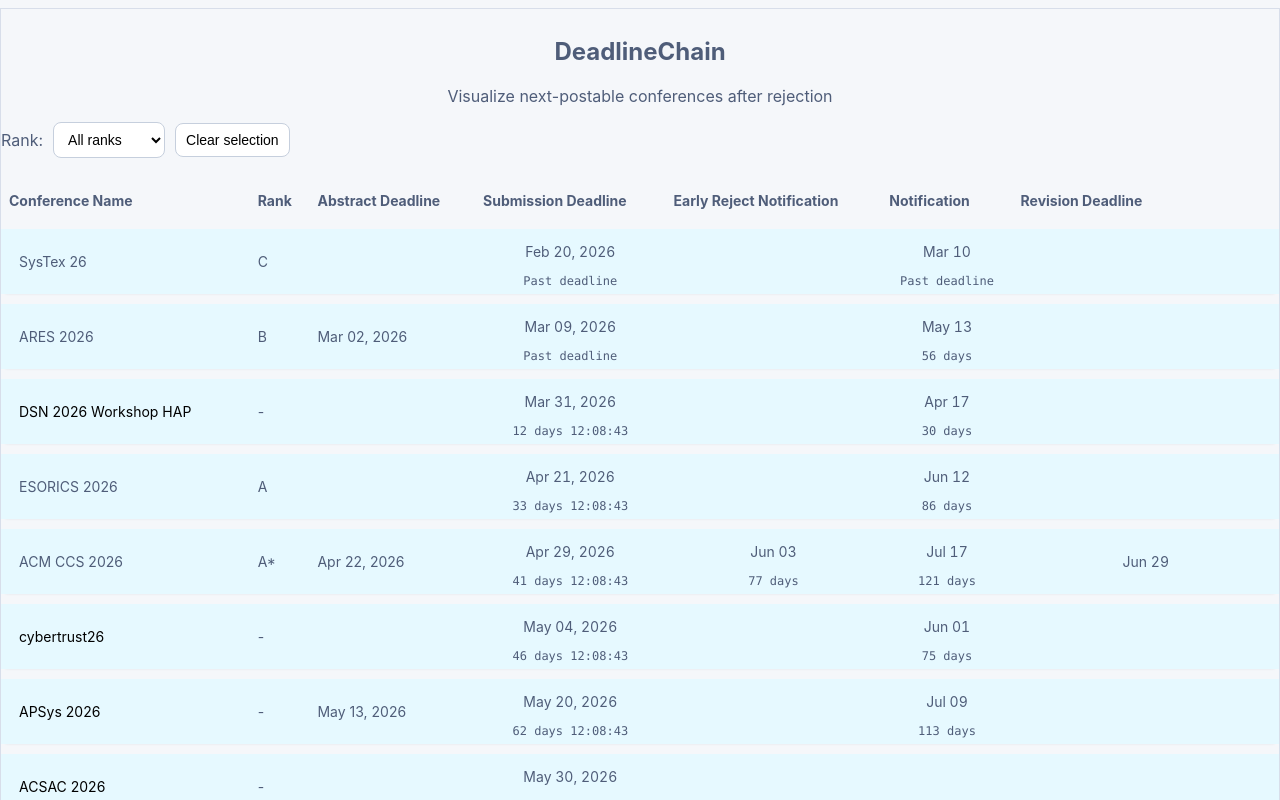
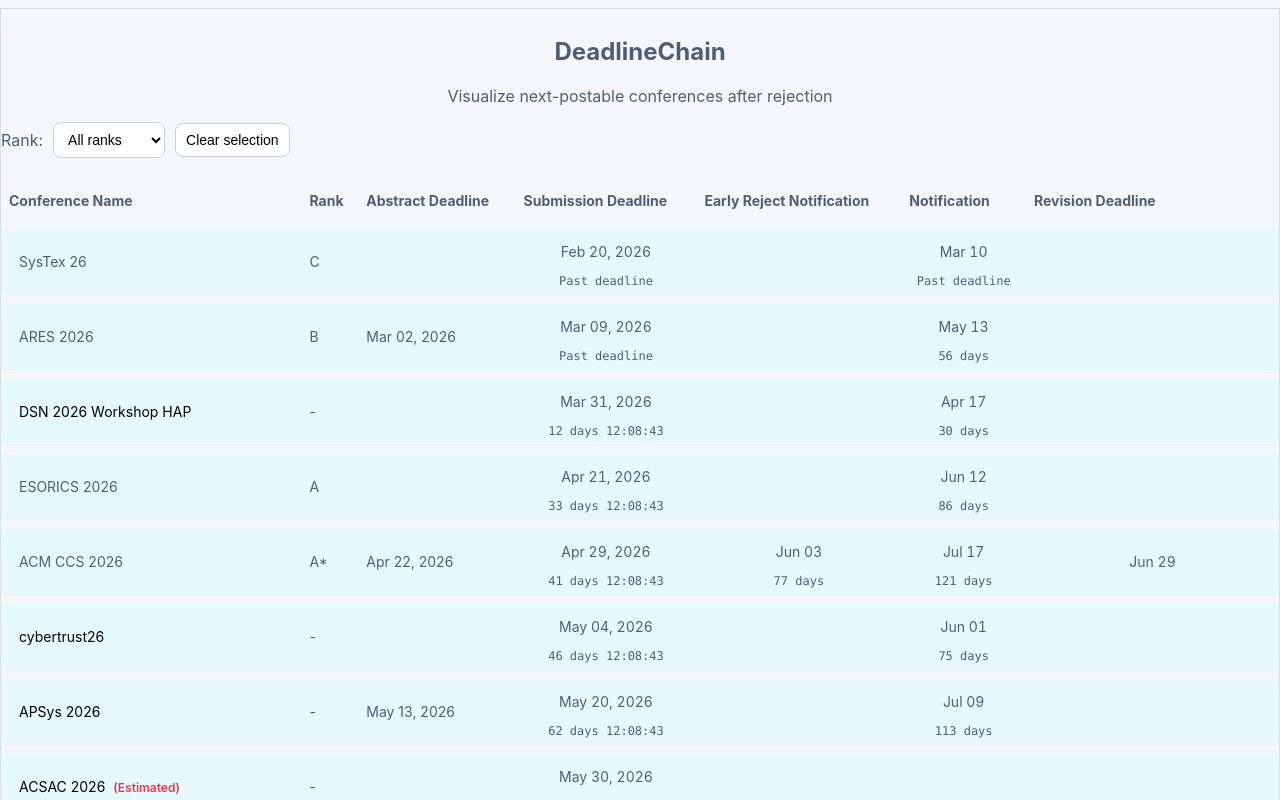
Before and after one commit to Tyojan/DeadlineChain, a Next.js app: page / in a window 1280 px wide. Shown: the top 800 px of the page. Built offline with nearby package versions, Linux system fonts and the light colour scheme.

Commit message:
見込みの表示、通知日未設定の場合の表示対応

```diff
--- a/pages/index.tsx
+++ b/pages/index.tsx
@@ -69,13 +69,13 @@
         if (tryJson && tryJson.ok) {
           const json = await tryJson.json();
           // try to also fetch CSV to fill missing metadata (rank/url)
-          let csvLookup: Record<string, { rank?: string; url?: string }> | undefined = undefined;
+          let csvLookup: Record<string, { rank?: string; url?: string; estimated?: boolean }> | undefined = undefined;
           try {
             const csvResp = await fetch('/conferences.csv');
             if (csvResp && csvResp.ok) {
               const csvText = await csvResp.text();
               const parsedCsv = parseConferenceCsv(csvText);
-              csvLookup = Object.fromEntries(parsedCsv.map((c) => [c.id, { rank: c.rank, url: c.url }]));
+              csvLookup = Object.fromEntries(parsedCsv.map((c) => [c.id, { rank: c.rank, url: c.url, estimated: c.estimated }]));
             }
           } catch (e) {
             // ignore CSV fetch/parse errors — JSON will still be used
@@ -287,6 +287,7 @@
             </thead>
             <tbody>
               {displayedConferences.map((conference) => {
+                const hasRejectable = Boolean(conference.r1_date || conference.r2_date || conference.revision_date);
                 const isEarliest = earliestConference?.id === conference.id;
                 const isSelectedDate = (date: string) =>
                   selection.selectedConference === conference.id && selection.selectedDate === date;
@@ -319,10 +320,10 @@
                   ...selection,
                   selectedType: 'R2'
                 });
-                const hasR1 = Boolean(conference.r1_date);
-                const hasR2 = Boolean(conference.r2_date);
-                if (availableIfR1 && hasR1) classes.push('available-r1');
-                if (availableIfR2 && hasR2) classes.push('available-r2');
+                  const hasR1 = Boolean(conference.r1_date);
+                  const hasR2 = Boolean(conference.r2_date);
+                  if (availableIfR1 && hasR1) classes.push('available-r1');
+                  if (availableIfR2 && hasR2) classes.push('available-r2');
 
                 const rowClass = classes.filter(Boolean).join(' ');
 
@@ -341,10 +342,16 @@
                           }}
                         >
                           {conference.name}
+                          {((conference.estimated === true) || (!hasRejectable && conference.paper_deadline)) ? (
+                            <span className="estimated">(Estimated)</span>
+                          ) : null}
                         </a>
                       ) : (
                         <button type="button" className="name-btn" onClick={() => { resetSelection(); }}>
                           {conference.name}
+                          {((conference.estimated === true) || (!hasRejectable && conference.paper_deadline)) ? (
+                            <span className="estimated">(Estimated)</span>
+                          ) : null}
                         </button>
                       )}
                     </td>
--- a/src/lib/csv.ts
+++ b/src/lib/csv.ts
@@ -58,7 +58,7 @@
 
   for (const field of REQUIRED_FIELDS) {
     if (!raw[field]) {
-      throw new Error(`必須項目が不足しています: ${field}`);
+      throw new Error(`Missing required field: ${field}`);
     }
   }
 
@@ -77,13 +77,17 @@
 
   for (const field of dateFields) {
     if (!isIsoDate(raw[field])) {
-      throw new Error(`${field} は YYYY-MM-DD 形式である必要があります: ${raw[field]}`);
+      throw new Error(`${field} must be in YYYY-MM-DD format: ${raw[field]}`);
     }
   }
 
   if (raw.camera_ready && !isIsoDate(raw.camera_ready)) {
-    throw new Error(`camera_ready は YYYY-MM-DD 形式である必要があります: ${raw.camera_ready}`);
+    throw new Error(`camera_ready must be in YYYY-MM-DD format: ${raw.camera_ready}`);
   }
+
+  // parse estimated flag if present (allow true/false, 1/0, yes/no)
+  const estimatedRaw = (raw['estimated'] || '').toString().trim().toLowerCase();
+  const estimated = ['1', 'true', 'yes', 'y'].includes(estimatedRaw);
 
   return {
     id: raw.id,
@@ -97,6 +101,7 @@
     r2_date: raw.r2_date,
     revision_date: raw.revision_date,
     camera_ready: raw.camera_ready || undefined,
+    estimated,
     event_start: raw.event_start,
     event_end: raw.event_end
   };
--- a/src/lib/deadline.ts
+++ b/src/lib/deadline.ts
@@ -104,11 +104,19 @@
   }
 
   const threshold = computeNextAvailableDate(selectedConference, selection);
-  if (!threshold) {
+  // If computeNextAvailableDate couldn't determine a threshold (e.g., selected conference
+  // has no review dates), and the user has selected 'submit', use the selected
+  // conference's paper_deadline as the threshold so we only keep conferences whose
+  // submission deadlines are after the selected conference's submission.
+  let effectiveThreshold = threshold;
+  if (!effectiveThreshold && selection.selectedType === 'submit') {
+    effectiveThreshold = selectedConference.paper_deadline || null;
+  }
+  if (!effectiveThreshold) {
     return true;
   }
 
-  return compareIsoDate(target.paper_deadline, threshold) >= 0;
+  return compareIsoDate(target.paper_deadline, effectiveThreshold) >= 0;
 }
 
 export function pickEarliestConference(conferences: Conference[]): Conference | null {
--- a/src/lib/json.ts
+++ b/src/lib/json.ts
@@ -9,7 +9,7 @@
 
 export function convertJsonToConferences(
   raw: any,
-  csvLookup?: Record<string, { rank?: string; url?: string }>
+  csvLookup?: Record<string, { rank?: string; url?: string; estimated?: boolean }>
 ): Conference[] {
   if (!raw || !Array.isArray(raw.conferences)) return [];
 
@@ -30,8 +30,14 @@
 
       const id = item.id ?? item.name ?? String(Math.random());
 
-      // try to fill missing rank/url from CSV lookup (don't overwrite JSON values)
+      // try to fill missing rank/url/estimated from CSV lookup (don't overwrite JSON values)
       const csvMeta = csvLookup?.[id];
+
+      function parseEstimated(v: any): boolean {
+        if (typeof v === 'boolean') return v;
+        if (typeof v === 'string') return ['1', 'true', 'yes', 'y'].includes(v.toLowerCase());
+        return false;
+      }
 
       const conf: Conference = {
         id: item.id ?? item.name ?? String(Math.random()),
@@ -51,6 +57,10 @@
         r2_date: r2_date ?? '',
         revision_date: revision_date ?? '',
         camera_ready: item.deadlines?.camera_ready ?? '',
+        estimated:
+          typeof item.estimated !== 'undefined'
+            ? parseEstimated(item.estimated)
+            : parseEstimated(csvMeta?.estimated),
         event_start: event_start,
         event_end: event_end
       };
--- a/src/types/conference.ts
+++ b/src/types/conference.ts
@@ -17,6 +17,7 @@
   camera_ready?: string;
   event_start: string;
   event_end: string;
+  estimated?: boolean;
 };
 
 export type SelectionState = {
--- a/styles/globals.css
+++ b/styles/globals.css
@@ -366,6 +366,14 @@
   outline-offset: 2px;
 }
 
+/* Estimated label for conferences without registered rejectable dates */
+.estimated {
+  color: #e63946; /* red */
+  margin-left: 8px;
+  font-size: 12px;
+  font-weight: 600;
+}
+
 tr.earliest {
   background: #e7f7ea;
 }
```
